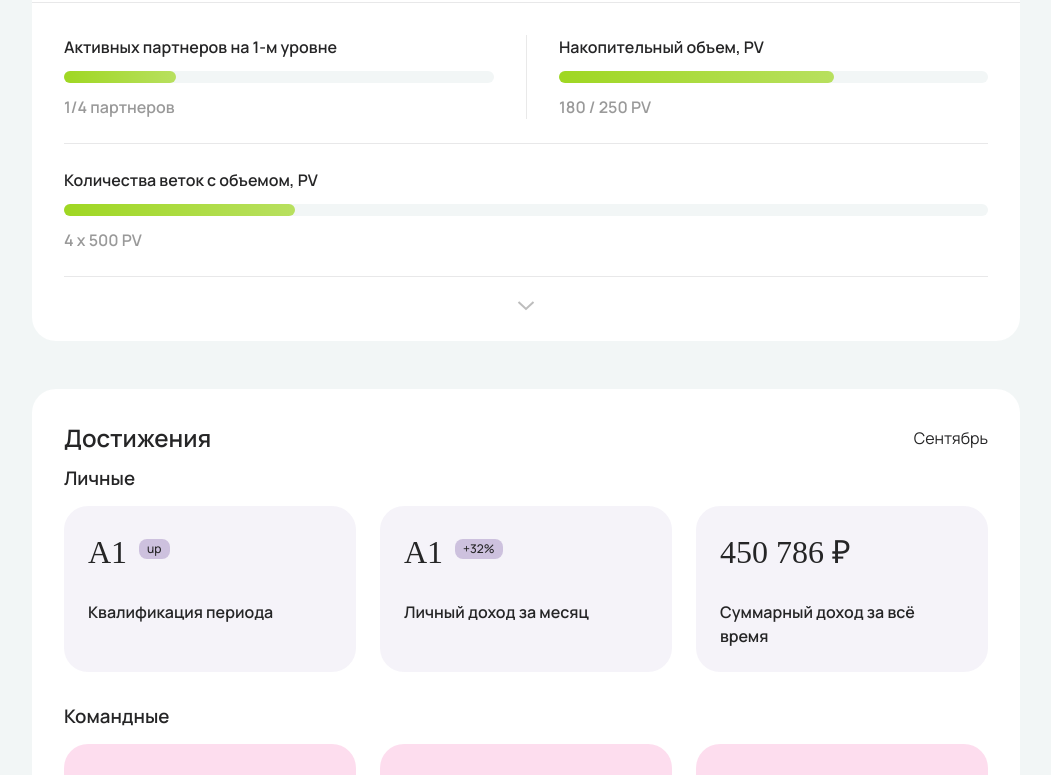
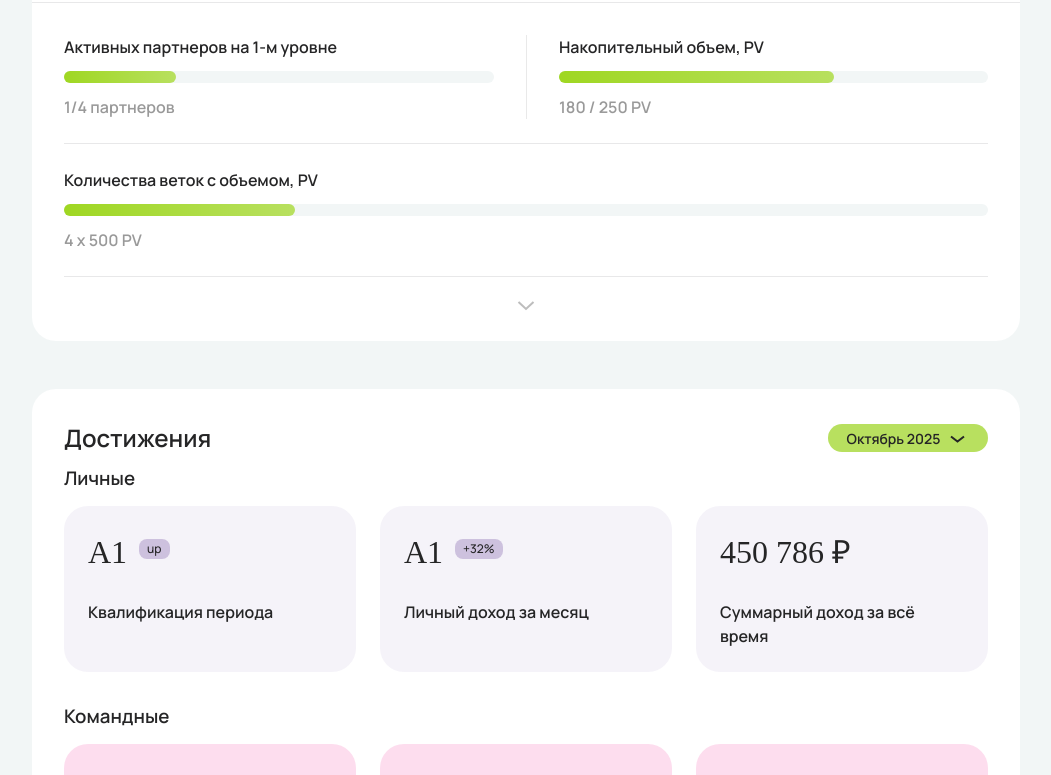
Before and after one commit to Marina2022/vibe, a Next.js app: page /dashboard in a window 1280 px wide. Shown: the part 745-1520 px from the top of the page, without its empty margins (114-1165 px from the left). Built offline with nearby package versions, Linux system fonts and the light colour scheme.

Commit message:
Блок Достижения

```diff
--- a/src/components-pages/dashboard/dashboard-main/DashboardContent/Achievements/Achievements.module.scss
+++ b/src/components-pages/dashboard/dashboard-main/DashboardContent/Achievements/Achievements.module.scss
@@ -115,3 +115,29 @@
     width: 100%;
   }
 }
+
+
+
+.trigger {
+  background: var(--lime);
+  border-radius: 32px;
+  width: 160px;
+  height: 28px;
+  display: flex;
+  justify-content: center;
+  align-items: center;
+  gap: 10px;
+  padding: 2px 12px 0px 8px;
+  font-size: 14px;
+  font-weight: 600;
+  line-height: 24px;
+
+  svg {
+    stroke: var(--black);
+  }
+
+  @include m {
+    font-size: 12px;
+    width: 144px;
+  }
+}
--- a/src/components-pages/dashboard/dashboard-main/DashboardContent/Achievements/Achievements.tsx
+++ b/src/components-pages/dashboard/dashboard-main/DashboardContent/Achievements/Achievements.tsx
@@ -1,6 +1,14 @@
+'use client'
+
 import s from './Achievements.module.scss';
+import MonthDropdown from "@/components-ui/MonthDropdown/MonthDropdown";
+import {getLastMonths} from "@/utils/lk-utils/common-lk-utils";
+import {useState} from "react";
 
 const Achievements = () => {
+
+  const monthOptions = getLastMonths(6);
+  const [selectedMonth, setSelectedMonth] = useState(monthOptions[0]);
 
     const achivements = {
       personal: [
@@ -62,7 +70,9 @@ const Achievements = () => {
       <div className={s.achievements}>
         <div className={s.topBlock}>
           <h2 className={s.title}>Достижения</h2>
-          <div>Сентябрь</div>
+          <div>
+            <MonthDropdown leftAlign={false} selectedMonth={selectedMonth} setSelectedMonth={setSelectedMonth} monthOptions={monthOptions} triggerClassName={s.trigger} />
+          </div>
         </div>
 
         <h3 className={s.subtitle}>Личные</h3>
--- a/src/components-pages/dashboard/dashboard-main/DashboardContent/TopUserInfo/UserCardBlock/UserCardBlock.module.scss
+++ b/src/components-pages/dashboard/dashboard-main/DashboardContent/TopUserInfo/UserCardBlock/UserCardBlock.module.scss
@@ -181,6 +181,10 @@
   font-weight: 600;
   line-height: 24px;
 
+  svg {
+    stroke: #fff;
+  }
+
   @include m {
     font-size: 12px;
     width: 144px;
--- a/src/components-pages/dashboard/dashboard-main/DashboardContent/TopUserInfo/UserCardBlock/UserCardBlock.tsx
+++ b/src/components-pages/dashboard/dashboard-main/DashboardContent/TopUserInfo/UserCardBlock/UserCardBlock.tsx
@@ -10,8 +10,7 @@ const UserCardBlock = () => {
   const backgroundStyle = s.userCardBackground;
 
   const monthOptions = getLastMonths(6);
-
-  const [selectedMonth, setSelectedMonth] = useState(monthOptions[monthOptions.length-1]);
+  const [selectedMonth, setSelectedMonth] = useState(monthOptions[0]);
 
 
   return (
--- a/src/components-ui/MonthDropdown/MonthDropdown.module.scss
+++ b/src/components-ui/MonthDropdown/MonthDropdown.module.scss
@@ -57,7 +57,7 @@
 .dropdownListWrapper {
   position: absolute;
   top: 40px;
-  left: 0;
+  //left: 0;
   width: 195px;
   border-radius: 16px;
   overflow: hidden;
--- a/src/components-ui/MonthDropdown/MonthDropdown.tsx
+++ b/src/components-ui/MonthDropdown/MonthDropdown.tsx
@@ -59,13 +59,14 @@ const MonthDropdown = ({
         <span className={s.monthName}>{selectedMonth.label}</span>
 
         <svg width="15" height="8" viewBox="0 0 15 8" fill="none" xmlns="http://www.w3.org/2000/svg">
-          <path d="M1 1.5L7.5 6.5L14 1.5" stroke="white" strokeWidth="2"/>
+          <path d="M1 1.5L7.5 6.5L14 1.5" strokeWidth="2"/>
         </svg>
 
       </div>
 
       {dropdownOpen && (
         <div
+          style={{left: leftAlign ? 0 : 'unset', right: leftAlign ? 'unset': 0 }}
           className={`${s.dropdownListWrapper} ${
             leftAlign ? s.leftAlign : s.rightAlign
           }`}
```
